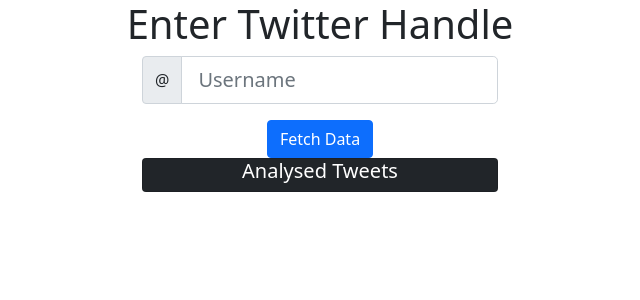
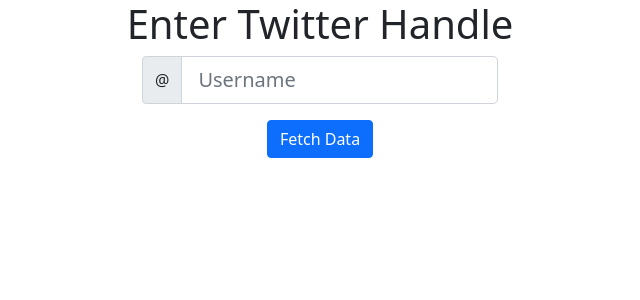
Before and after one commit to Davage-M/Tweet-Toxicity-Front-End, a React (Create React App) app: page / in a window 1280 px wide. Shown: the top 300 px of the page, without its empty margins (320-960 px from the left). Built offline with nearby package versions, Linux system fonts and the light colour scheme.

Commit message:
adding files

```diff
--- a/src/front_files/AnalysedTweet.js
+++ b/src/front_files/AnalysedTweet.js
@@ -1,16 +1,47 @@
-import React from 'react';
+import React, { useState, useEffect } from 'react';
 import Card from 'react-bootstrap/Card';
+import Button from 'react-bootstrap/Button';
+import './styles.css';
 
 export default function AnalysedTweets(props) {
+
+    useEffect(() => console.log(props.label.identity_attack));
+
     return (
         <>
-            <Card>
-                <Card.Title>Analysed Tweets</Card.Title>
-                <Card.Text>
-                    {props.text}
-                </Card.Text>
+            <Card
+            //bg="dark"
+            //text="white"
+            >
+                <Card.Title>Analysed Tweet</Card.Title>
+                <Card.Body>
+                    <Card.Text>
+                        <Card.Title>
+                            <span id="tweets">{props.text + '\n'}</span>
+                        </Card.Title>
+                        <span id="tweets">Identity Attack: {props.label.identity_attack + '\n'}</span>
+                        <span id="tweets">Insult: {props.label.insult + '\n'}</span>
+                        <span id="tweets">Obscene: {props.label.obscene + '\n'}</span>
+                        <span id="tweets">Severe Toxicity: {props.label.severe_toxicity + '\n'}</span>
+                        <span id="tweets">Sexual Explicit: {props.label.sexual_explicit + '\n'}</span>
+                        <span id="tweets">Threat: {props.label.threat + '\n'}</span>
+                        <span id="tweets">Toxicity: {props.label.toxicity + '\n'}</span>
+                    </Card.Text>
+                    <Button href={"https://twitter.com/draynilla/status/" + props.id}>Link</Button>
+                </Card.Body>
+            </Card>
 
-            </Card>
         </>
     );
 }
+
+/*
+<Card
+                                bg="dark"
+                                text="white"
+                            >
+                                <Card.Title>Analysed Tweets</Card.Title>
+                                <Card.Text>
+                                    <span id="tweets">{this.state.analysedData}</span>
+                                </Card.Text>
+                            </Card> */
--- a/src/front_files/main.js
+++ b/src/front_files/main.js
@@ -14,7 +14,7 @@
     constructor(props) {
         super(props);
         this.state = {
-            analysedData: "",
+            analysedData: [],
             twitterHandleInput: "",
             isLoading: false
         };
@@ -23,7 +23,7 @@
 
     async fetchData() {
         try {
-            console.log("Starting Fetch!!!!!");
+            //console.log("Starting Fetch!!!!!");
             //this.setState({ isLoading: true });
             //console.log(`Fetching Data for ${this.state.twitterHandleInput}.........`);
             let tweetData = await getTweetData();
@@ -31,7 +31,8 @@
                 this.setState({ analysedData: "Uh oh something went wrong. The user you entered may not exist or their account may be private" });
                 throw "User not found";
             }
-            this.setState({ analysedData: parseAnalyzedData(tweetData) });
+            this.setState({ analysedData: tweetData });
+            //console.log(tweetData);
             //console.log(utils.parseAnalyzedData(tweetData));
             console.log("Data has been fetched");
         }
@@ -46,12 +47,25 @@
     }
 
     render() {
-        let tweets;
-        if (this.state.analysedData) {
-            tweets = <AnalysedTweets text={this.state.analysedData}></AnalysedTweets>
+        let tweets = [];
+        let stuff = [<AnalysedTweets text="{this.state.analysedData}"></AnalysedTweets>, <AnalysedTweets text="{this.state.analysedData}"></AnalysedTweets>, <AnalysedTweets text={this.state.analysedData}></AnalysedTweets>, <AnalysedTweets text={this.state.analysedData}></AnalysedTweets>, <AnalysedTweets text={this.state.analysedData}></AnalysedTweets>];
+        if (this.state.analysedData.length > 0) {
+            //let tweets = [];
+            ///tweets = <AnalysedTweets text={this.state.analysedData}></AnalysedTweets>
+            //this.state.analysedData.map((variant, idx) => (
+            //    <AnalysedTweets text={this.state.analysedData}></AnalysedTweets>
+            //));
+            //console.log("There is stuff");
+            for (const tweet of this.state.analysedData) {
+                let cardTweet = <AnalysedTweets text={tweet.text} label={tweet.label} id={tweet.id}></AnalysedTweets>
+                console.log(tweet.label.identity_attack);
+                tweets.push(cardTweet);
+            }
+            //console.log("Tweets: ");
+            //console.log(tweets);
         }
         else {
-            tweets = null;
+            tweets = [];
         }
 
         return (
@@ -78,21 +92,14 @@
                     </Col>
                     <Col></Col>
                 </Row>
-
                 <Button variant="primary" onClick={this.fetchData}>Fetch Data</Button>{' '}
                 <div>
                     <Row>
                         <Col></Col>
                         <Col>
-                            <Card
-                                bg="dark"
-                                text="white"
-                            >
-                                <Card.Title>Analysed Tweets</Card.Title>
-                                <Card.Text>
-                                    <span id="tweets">{this.state.analysedData}</span>
-                                </Card.Text>
-                            </Card>
+                            {tweets.map((tweet, idx) => (
+                                <div key={idx}>{tweet}</div>
+                            ))}
                         </Col>
                         <Col></Col>
                     </Row>
@@ -102,3 +109,16 @@
         );
     }
 }
+
+
+
+/*
+this.setState({
+  arrayvar: [...this.state.arrayvar, newelement]
+})
+
+this.setState(prevState => ({
+  arrayvar: [...prevState.arrayvar, newelement]
+}))
+
+*/
--- a/src/front_files/utils.js
+++ b/src/front_files/utils.js
@@ -7,7 +7,7 @@
     try {
         setTimeout(() => controller.abort(), 20000);
         const response = await fetch(
-            `http://localhost:59001/?tHandle=${twitterHandle}`,
+            `http://localhost:59000/?tHandle=${twitterHandle}`,
             {
                 signal: controller.signal
             }
```
